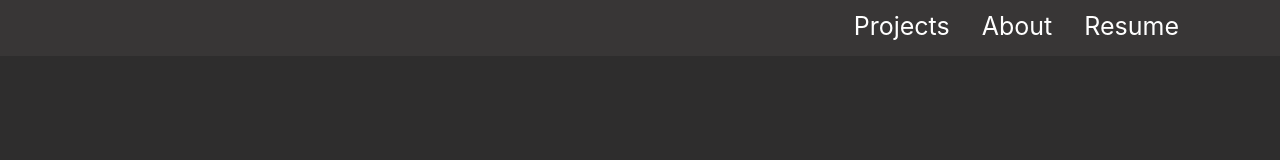
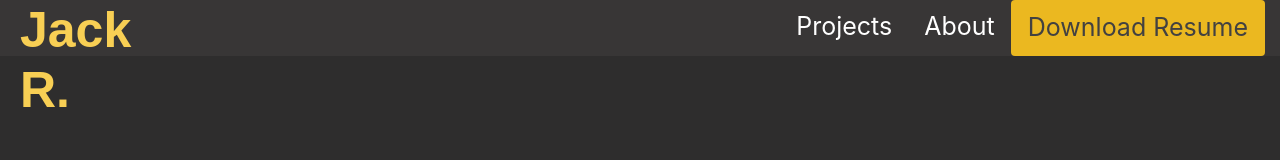
Before and after one commit to 24Jryan/PersonalWebApp, a plain HTML site: page index.html in a window 1280 px wide. Drawn offline with nearby package versions, Linux system fonts and the light colour scheme.

Commit message:
finished nav-bar

```diff
--- a/index.html
+++ b/index.html
@@ -5,11 +5,13 @@
     <meta http-equiv="X-UA-Compatible" content="IE=edge">
     <meta name="viewport" content="width=device-width, initial-scale=1.0">
     <link rel="stylesheet" href="https://maxcdn.bootstrapcdn.com/bootstrap/4.0.0/css/bootstrap.min.css" integrity="sha384-Gn5384xqQ1aoWXA+058RXPxPg6fy4IWvTNh0E263XmFcJlSAwiGgFAW/dAiS6JXm" crossorigin="anonymous">
+    <link href="http://maxcdn.bootstrapcdn.com/font-awesome/4.1.0/css/font-awesome.min.css" rel="stylesheet">
     <link rel="stylesheet" href="style.css">
     <title>Document</title>
 </head>
 <body>
     <nav class="" id="navBar">
+      <h1 id="name">Jack R.</h1>
         <div class="container">
             <div class="row">
                 <div class="col-md-12">
@@ -21,7 +23,7 @@
                         <a href="" class="nav-link">About</a>
                       </li>
                       <li class="nav-item">
-                         <a href="" class="nav-link">Resume</a>
+                        <button class="nav-link btn" id="resume">Download Resume</button>
                       </li>
                     </ul>
                 </div>
--- a/style.css
+++ b/style.css
@@ -3,9 +3,12 @@ body {
     background-color: rgb(46, 45, 45);
 }
 
+
 nav {
     background-color: rgb(56, 54, 54);
     height: 7vh;
+    display: flex;
+    flex-direction: row;
 }
 
 .nav-link {
@@ -17,3 +20,25 @@ nav {
     color: rgb(147, 144, 144);
     text-decoration: none;
 }
+
+#name {
+    color: rgb(248, 207, 84);
+    font-weight: bold;
+    margin-left: 20px;
+    font-family: 'coolvetica', sans-serif;
+    font-size: 50px;
+}
+
+#name:hover {
+    text-decoration: none;
+}
+
+#resume {
+    background-color: rgb(235, 184, 32);
+    color: rgb(66, 65, 65);
+}
+
+#resume:hover {
+    background-color: rgb(248, 207, 84);
+    color: rgb(66, 65, 65);
+}
```
Lines whose indentation alone changed are shown as unchanged.
